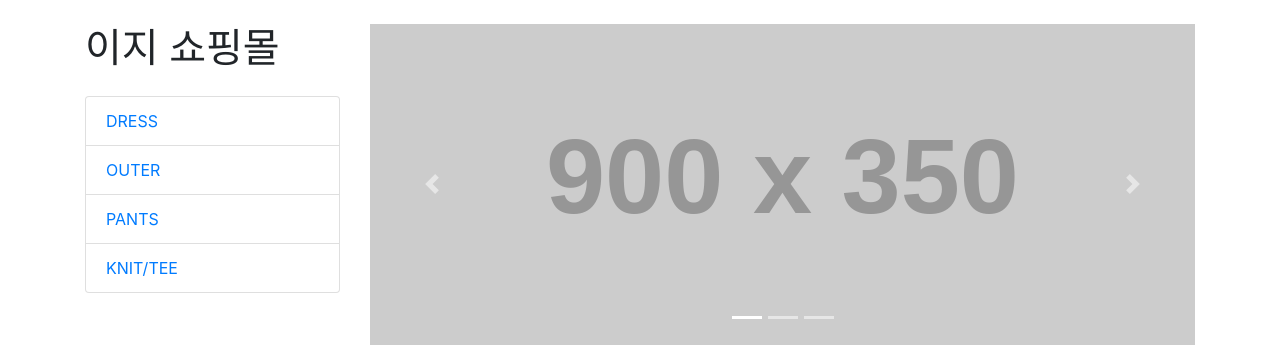
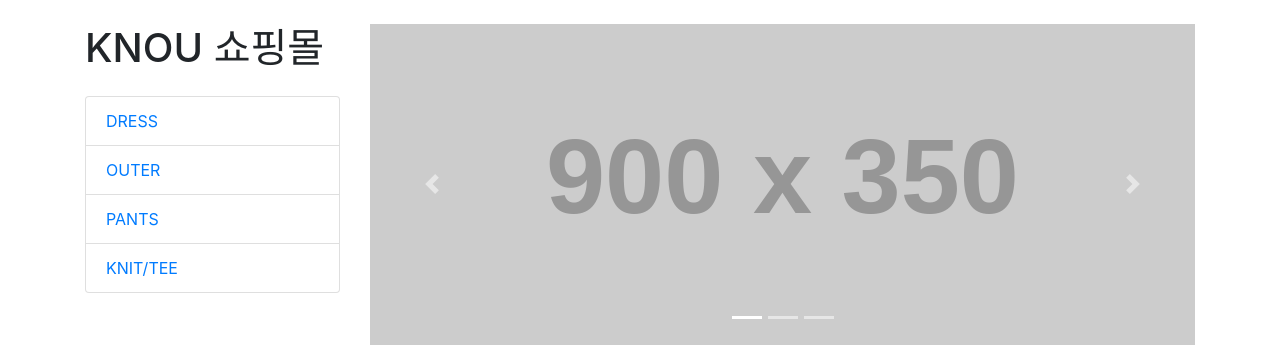
Before and after one commit to jaehwachung/cloud_computing, a Flask app: page / in a window 1280 px wide. Shown: the part 56-420 px from the top of the page. Run offline with Flask 2, Linux system fonts and the light colour scheme; grey boxes labelled with a size stand in for pictures from a placeholder-image service; some libraries are stand-ins or nearby versions.

Commit message:
내용 수정중

```diff
--- a/shop1/templates/index.html
+++ b/shop1/templates/index.html
@@ -13,7 +13,7 @@
 
       <div class="col-lg-3">
 
-        <h1 class="my-4">이지 쇼핑몰</h1>
+        <h1 class="my-4">KNOU 쇼핑몰</h1>
         <div class="list-group">
           <a href="#" class="list-group-item">DRESS</a>
           <a href="#" class="list-group-item">OUTER</a>
```
Also changed, not shown: shop1/static/images/c-lang-large.png (added), shop1/static/images/c-lang.png (added), shop1/static/images/database.png (added), shop1/static/images/database_implement.png (added), shop1/static/images/internet.png (added), shop1/static/images/internet_yunli.png (added), shop1/static/images/iphak.png (added), shop1/static/images/knou_bonbu.jpg (added), shop1/static/images/main_carousel3.jpg (added), shop1/static/images/pod_python.png (added), shop1/static/images/python.png (added), shop1/static/images/sub_thubmnail1.png (added), shop1/static/images/sub_thubmnail2.png (added), shop1/static/images/sub_thubmnail3.png (added), 1 more files.
